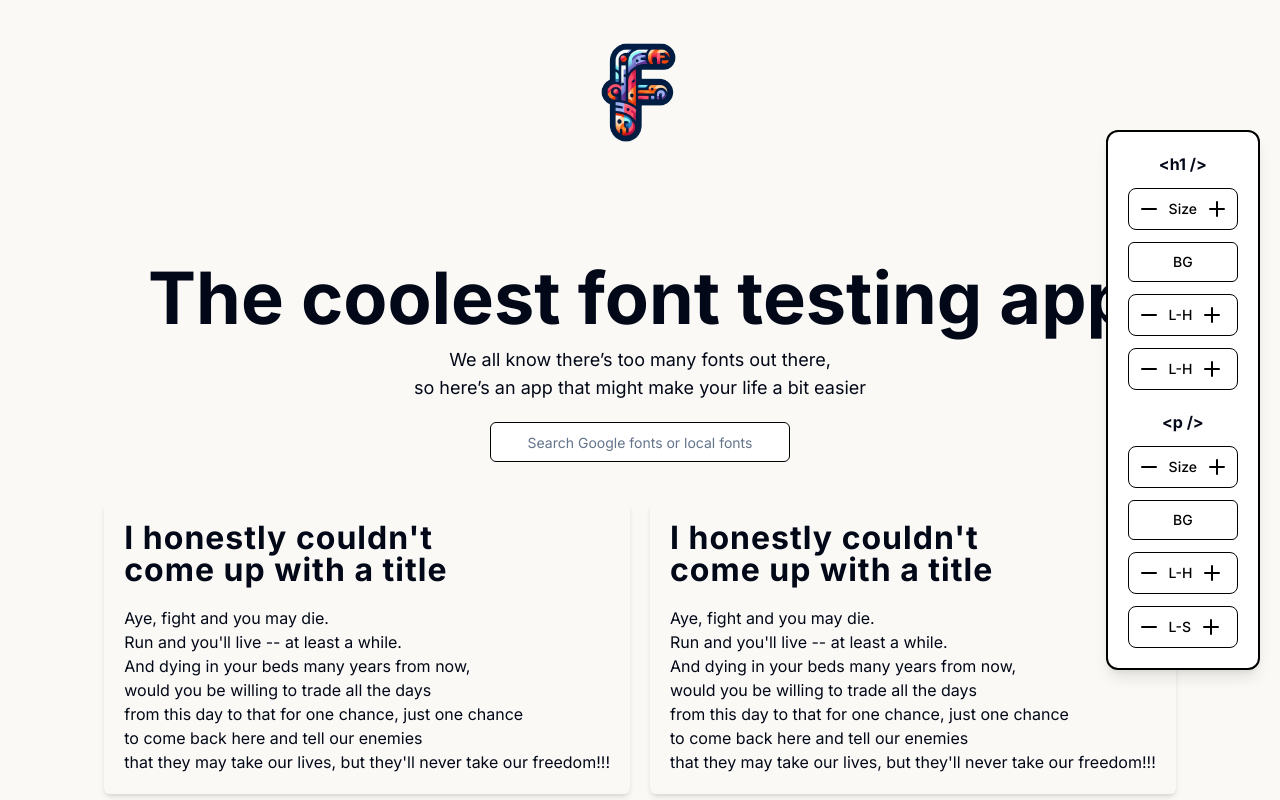
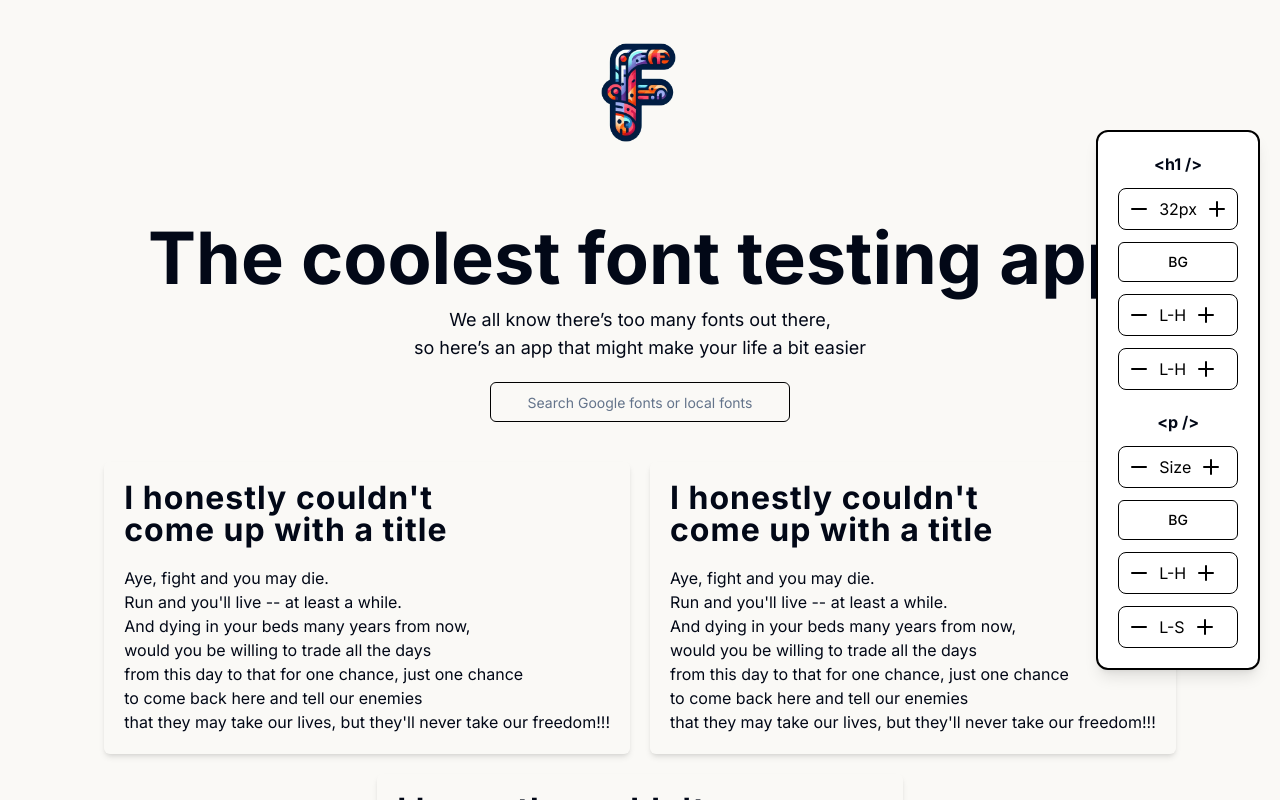
Before and after one commit to Rammah-N/font-tester, a Next.js app: page / in a window 1280 px wide. Both pictures are taken after a click on the button "Start Testing". Shown: the top 800 px of the page. Built offline with nearby package versions, Linux system fonts and the light colour scheme.

Commit message:
add on button hold trigger

```diff
--- a/app/globals.css
+++ b/app/globals.css
@@ -79,3 +79,9 @@ body {
 	background-color: #faf9f6;
 	overflow-x: hidden;
 }
+
+input::-webkit-outer-spin-button,
+input::-webkit-inner-spin-button {
+	-webkit-appearance: none;
+	margin: 0;
+}
--- a/app/page.tsx
+++ b/app/page.tsx
@@ -36,6 +36,7 @@ const reducer = (
 			return { ...state, hSize: state.hSize + 1 };
 		case "hSize-":
 			if (state.hSize - 1 > 0) {
+				console.log("hello");
 				return { ...state, hSize: state.hSize - 1 };
 			}
 			return state;
@@ -142,7 +143,7 @@ export default function Home() {
 
 	return (
 		<main className="flex flex-col" ref={scope}>
-			<div className="text-center mt-20">
+			<div className="text-center mt-10">
 				<h1 className="text-7xl font-bold">The coolest font testing app</h1>
 				<p className="mt-3 text-lg">
 					We all know there’s too many fonts out there,
@@ -160,7 +161,7 @@ export default function Home() {
 							className="absolute top-0">
 							<Input
 								placeholder="Search Google fonts or local fonts"
-								className="search  z-20 w-full text-center border-black"
+								className="search  z-20 w-full text-center border-black bg-transparent"
 							/>
 						</motion.div>
 					)}
--- a/components/ControlCenter.tsx
+++ b/components/ControlCenter.tsx
@@ -6,11 +6,13 @@ import {
 	TooltipProvider,
 	TooltipTrigger,
 } from "@/components/ui/tooltip";
-import React, { Dispatch } from "react";
+import React, { Dispatch, useEffect, useRef, useState } from "react";
 import { motion } from "framer-motion";
 import { Minus, Plus } from "lucide-react";
 import { actionType } from "@/app/page";
 import { CardProps } from "./Card";
+import { setInterval } from "timers/promises";
+import { Input } from "./ui/input";
 
 const Tooltip = ({
 	note,
@@ -31,34 +33,65 @@ const Tooltip = ({
 	);
 };
 
-const ActionButton = ({
+const ActionButton = React.forwardRef(
+	(
+		{
 			text,
 			plusType,
 			minusType,
 			dispatch,
+			value,
 		}: {
-	text: string;
+			text: string | number;
 			plusType: actionType;
 			minusType: actionType;
 			dispatch: Dispatch<{ type: actionType; payload?: any }>;
-}) => {
+			value: number;
+		},
+		ref: React.Ref<HTMLDivElement>
+	) => {
+		const [pressed, press] = useState(false);
+		const intervalIdRef = useRef<any>(null);
+
+		const onHold = (type: actionType) => {
+			if (!pressed) {
+				press(true);
+				intervalIdRef.current = window.setInterval(() => {
+					dispatch({ type });
+				}, 50);
+			}
+		};
+
+		const onStop = () => {
+			if (pressed) {
+				press(false);
+				clearInterval(intervalIdRef.current);
+			}
+		};
+
+		useEffect(() => {
+			return () => clearInterval(intervalIdRef.current);
+		}, []);
+
 		return (
 			<div className="border-[1px] rounded-lg border-black bg-white text-black hover:bg-white flex items-center">
 				<Button
 					className="bg-transparent hover:bg-transparent text-black px-2"
-				onClick={() => dispatch({ type: minusType })}>
+					onMouseDown={() => onHold(minusType)}
+					onMouseUp={onStop}>
 					<Minus />
 				</Button>
-			<span className="text-sm font-medium">{text}</span>
+				<span>{text}</span>
 				<Button
 					className="bg-transparent hover:bg-transparent text-black px-2"
-				onClick={() => dispatch({ type: plusType })}
-				onMouseDown={() => dispatch({ type: plusType })}>
+					onMouseDown={() => onHold(plusType)}
+					onMouseUp={onStop}>
 					<Plus />
 				</Button>
 			</div>
 		);
-};
+	}
+);
 
 const ControlCenter = ({
 	dispatch,
@@ -79,7 +112,8 @@ const ControlCenter = ({
 				<div className="flex flex-col gap-3">
 					<Tooltip note="Edit heading font size">
 						<ActionButton
-							text="Size"
+							text={`${state.hSize}px`}
+							value={state.hSize}
 							plusType="hSize+"
 							minusType="hSize-"
 							dispatch={dispatch}
@@ -95,6 +129,7 @@ const ControlCenter = ({
 					<Tooltip note="Edit heading line-height">
 						<ActionButton
 							text="L-H"
+							value={state.hLH}
 							plusType="hLH+"
 							minusType="hLH-"
 							dispatch={dispatch}
@@ -104,6 +139,7 @@ const ControlCenter = ({
 					<Tooltip note="Edit heading letter-spacing">
 						<ActionButton
 							text="L-H"
+							value={state.hLS}
 							plusType="hLS+"
 							minusType="hLS-"
 							dispatch={dispatch}
@@ -119,6 +155,7 @@ const ControlCenter = ({
 					<Tooltip note="Edit paragraph font size">
 						<ActionButton
 							text="Size"
+							value={state.pSize}
 							plusType="pSize+"
 							minusType="pSize-"
 							dispatch={dispatch}
@@ -134,6 +171,7 @@ const ControlCenter = ({
 					<Tooltip note="Edit paragraph line-height">
 						<ActionButton
 							text="L-H"
+							value={state.pLH}
 							plusType="pLH+"
 							minusType="pLH-"
 							dispatch={dispatch}
@@ -143,6 +181,7 @@ const ControlCenter = ({
 					<Tooltip note="Edit paragraph letter-spacing">
 						<ActionButton
 							text="L-S"
+							value={state.pLS}
 							plusType="pLS+"
 							minusType="pLS-"
 							dispatch={dispatch}
```
Lines whose indentation alone changed are shown as unchanged.
